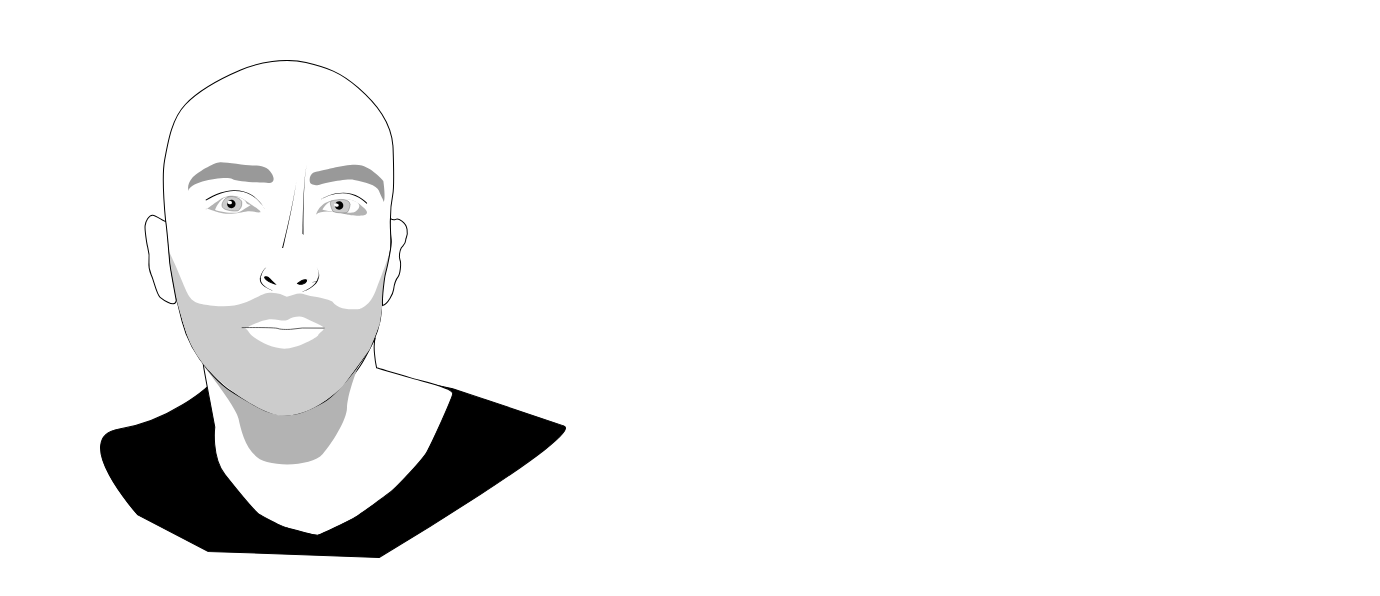
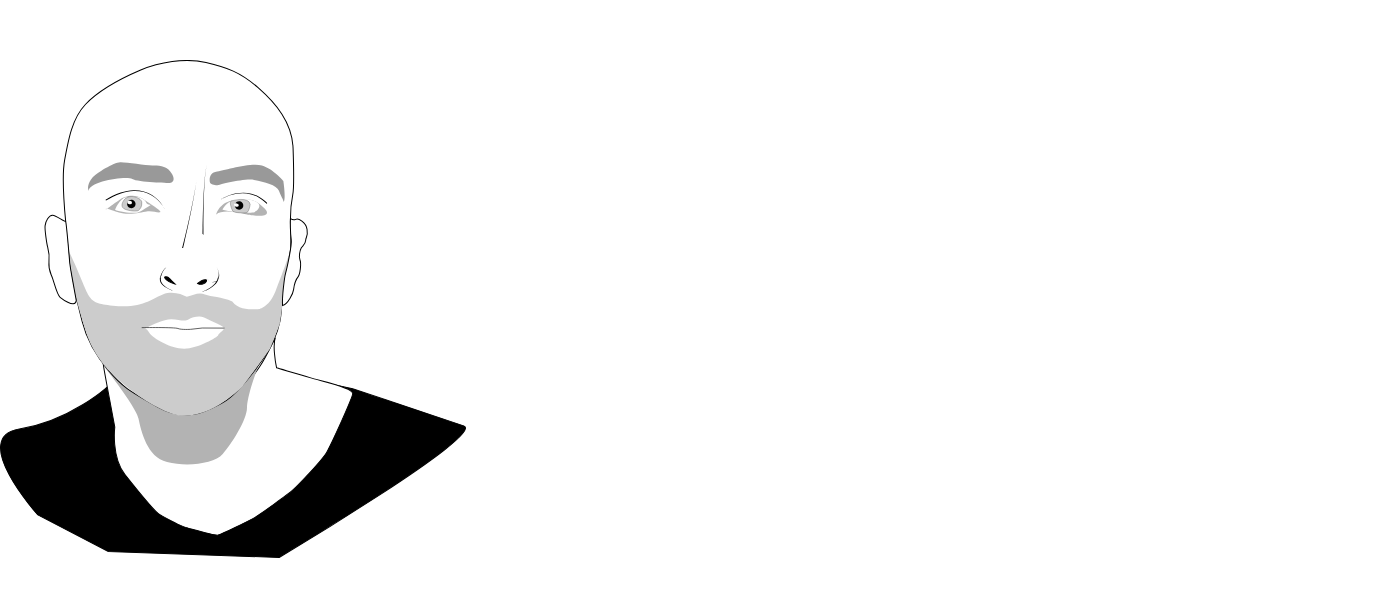
Before and after one commit to LarnicolLucas/PortFolio-React, a Next.js app in the folder nextjs-blog/: page / in a window 1280 px wide. Shown: the part 618-1214 px from the top of the page, 1380 px wide, since content can reach past the window. Built offline with nearby package versions, Linux system fonts and the light colour scheme.

Commit message:
useRef in container SVG

```diff
--- a/nextjs-blog/components/pres/pres.js
+++ b/nextjs-blog/components/pres/pres.js
@@ -5,7 +5,7 @@ import Svg from '../intro/svg_intro.js'
 
 export default function pres(props){
 
-    const elem = useRef();
+    const container = useRef();
 
     const options_scroll_observer = {
         root: null,
@@ -13,8 +13,10 @@ export default function pres(props){
         rootMargin: "0px"
     };
 
-    const animeIn = (el)=> gsap.to(el, {x: 100, duration: 1, ease: "elastic.out(1, 0.3)"});
-    const animeOut = (el)=> gsap.to(el, {x: 0, duration: 1});
+    const randomGSAP = gsap.utils.random(-200, 200, 5, true);
+
+    const animeIn = (list_elements)=> list_elements.forEach(el => gsap.to(el.current, {x: 100, duration: 1, ease: "elastic.out(1, 0.3)"}) );
+    const animeOut = (list_elements)=> list_elements.forEach(el => gsap.to(el.current, {x: 0, duration: 1}));
 
     const createListOfSvg = (number_of_svg) => {
 
@@ -30,26 +32,30 @@ export default function pres(props){
     }
 
     const svg_rout_list = createListOfSvg(11);
-    const svg_childs = svg_rout_list.map(el => <Svg key={el.id} src={el.route} />)
+    const svg_dom_ref = svg_rout_list.map(el => useRef())
+    const svg_childs = svg_rout_list.map(el => <Svg ref={svg_dom_ref[el.id]} key={el.id} src={el.route} />);
+
 
     const intersectionFunction = (entries, observer) => {
+        //no Functional
         entries.forEach(el => {
-            if(el.intersectionRatio > options_scroll_observer.threshold) return animeIn(el.target)
-            return animeOut(el.target)
+            if(el.intersectionRatio > options_scroll_observer.threshold) return animeIn(svg_dom_ref)
+            return animeOut(svg_dom_ref)
 
         })
     }
 
     useEffect( ()=> {
         const observer = new IntersectionObserver(intersectionFunction, options_scroll_observer);
-        observer.observe(elem.current)
+        observer.observe(container.current)
 
     });
 
 
     return <>
-        <div ref={elem} className={styles.container}>
+        <div ref={container} className={styles.container}>
             {svg_childs}
+            {console.log(svg_childs)}
         </div>
     </>
 }
```
